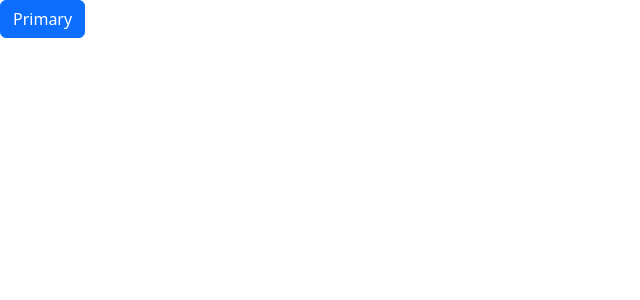
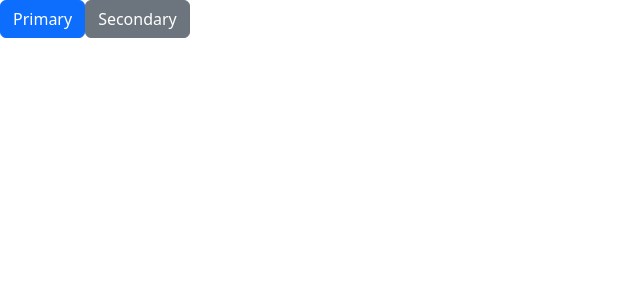
Before and after one commit to southnick225/personal-site, an Angular app: page / in a window 1280 px wide. Shown: the top 300 px of the page, without its empty margins (0-640 px from the left). Built offline with nearby package versions, Linux system fonts and the light colour scheme.

Commit message:
secondary button added

```diff
--- a/src/app/app.component.html
+++ b/src/app/app.component.html
@@ -1 +1,2 @@
 <button type="button" class="btn btn-primary">Primary</button>
+<button type="button" class="btn btn-secondary">Secondary</button>
```
